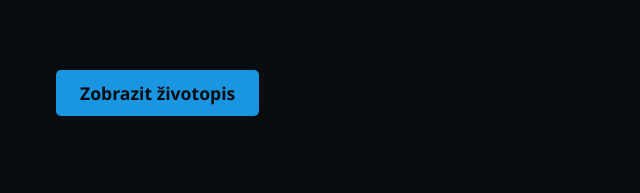
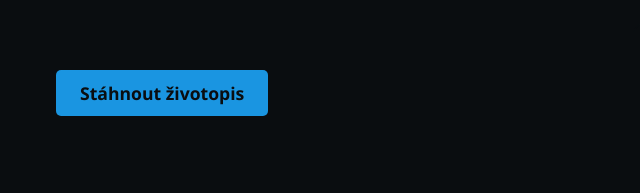
Before and after one commit to LongVariable/LongVariable.github.io, a plain HTML site: page index.html in a window 1280 px wide. Shown: the part 511-704 px from the top of the page, 0-640 px from the left. Drawn offline with Linux system fonts and the light colour scheme.

Commit message:
Update index.html

```diff
--- a/index.html
+++ b/index.html
@@ -35,7 +35,7 @@
         <p class="pozdrav">Zdravím<span class="tecka">.</span></p>
         <p class="jmeno">Tady Michal</p>
         <p class="profese">IT nadšenec</p>
-        <a href="files/zivotopis.pdf" download class="download-cv-btn">Zobrazit životopis</a>
+        <a href="files/zivotopis.pdf" download class="download-cv-btn">Stáhnout životopis</a>
       </div>
       <div class="keyboard-foto">
         <img src="img/keyboard.png" alt="klávesnice" />
```
